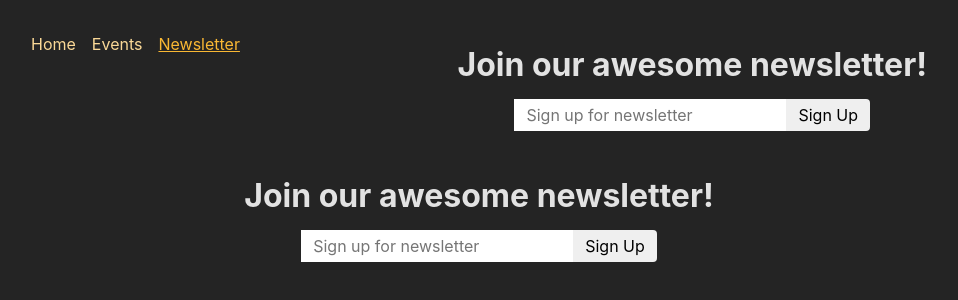
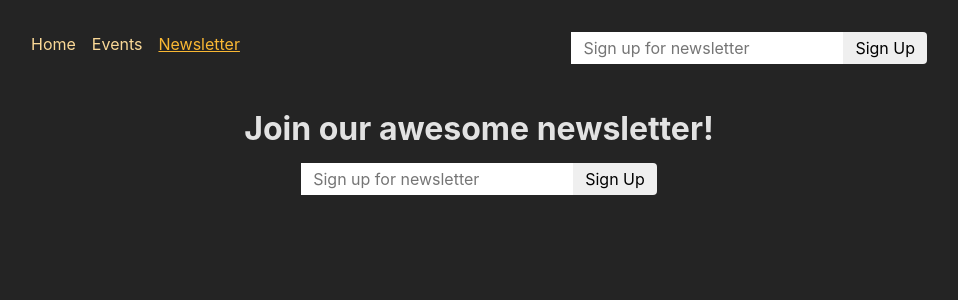
Before and after one commit to matekuna92/react-router-sendfetchdata, a React (Create React App) app in the folder frontend/: page /newsletter in a window 1280 px wide. Shown: the top 300 px of the page, without its empty margins (161-1119 px from the left). Built offline with nearby package versions, Linux system fonts and the light colour scheme.

Commit message:
PageContent to solve newsletter - signup difference in nav

```diff
--- a/frontend/src/App.js
+++ b/frontend/src/App.js
@@ -14,7 +14,7 @@ import { loader as eventsLoader } from './components/EventsPage';
 import { loader as eventDetailLoader } from './components/EventDetailPage';
 import { action as eventDeleteAction } from './components/EventDetailPage';
 import { action as manipulateEventAction } from './components/EventForm';
-import NewsLetterSignup from './components/NewsLetterSignup';
+import NewsLetter from './components/NewsLetter';
 
 
 // Challenge / Exercise
@@ -60,7 +60,7 @@ const router = createBrowserRouter([
 				{path: 'edit', element: <EditEventPage />, action: manipulateEventAction}
             ]},
         ]},
-	{path: 'newsletter', element: <NewsLetterSignup />}
+	{path: 'newsletter', element: <NewsLetter />}
     ]}
 ]);
 
--- /dev/null
+++ b/frontend/src/components/NewsLetter.js
@@ -0,0 +1,13 @@
+import React from 'react';
+import PageContent from './PageContent';
+import NewsLetterSignup from './NewsLetterSignup';
+
+const NewsLetter = () => {
+    return (
+        <PageContent message='Join our awesome newsletter!'>
+            <NewsLetterSignup />
+        </PageContent>
+    );
+}
+
+export default NewsLetter;
--- a/frontend/src/components/NewsLetterSignup.js
+++ b/frontend/src/components/NewsLetterSignup.js
@@ -4,16 +4,11 @@ import classes from './NewsLetterSignup.module.css';
 
 const NewsLetterSignup = () => {
     return (
-        <>
-        <div className={classes.newsletterForm  }>
-            <h1> Join our awesome newsletter! </h1>
-            <form className={classes.newsletterForm}>
-                <input type='email' placeholder='Sign up for newsletter' />
-                <button type='submit'>Sign Up</button>
-            </form>
-        </div>
-        </>
-    )
+        <form className={classes.newsletterForm}>
+            <input type='email' placeholder='Sign up for newsletter' />
+            <button type='submit'>Sign Up</button>
+        </form>
+    );
 }
 
 export default NewsLetterSignup;
```
